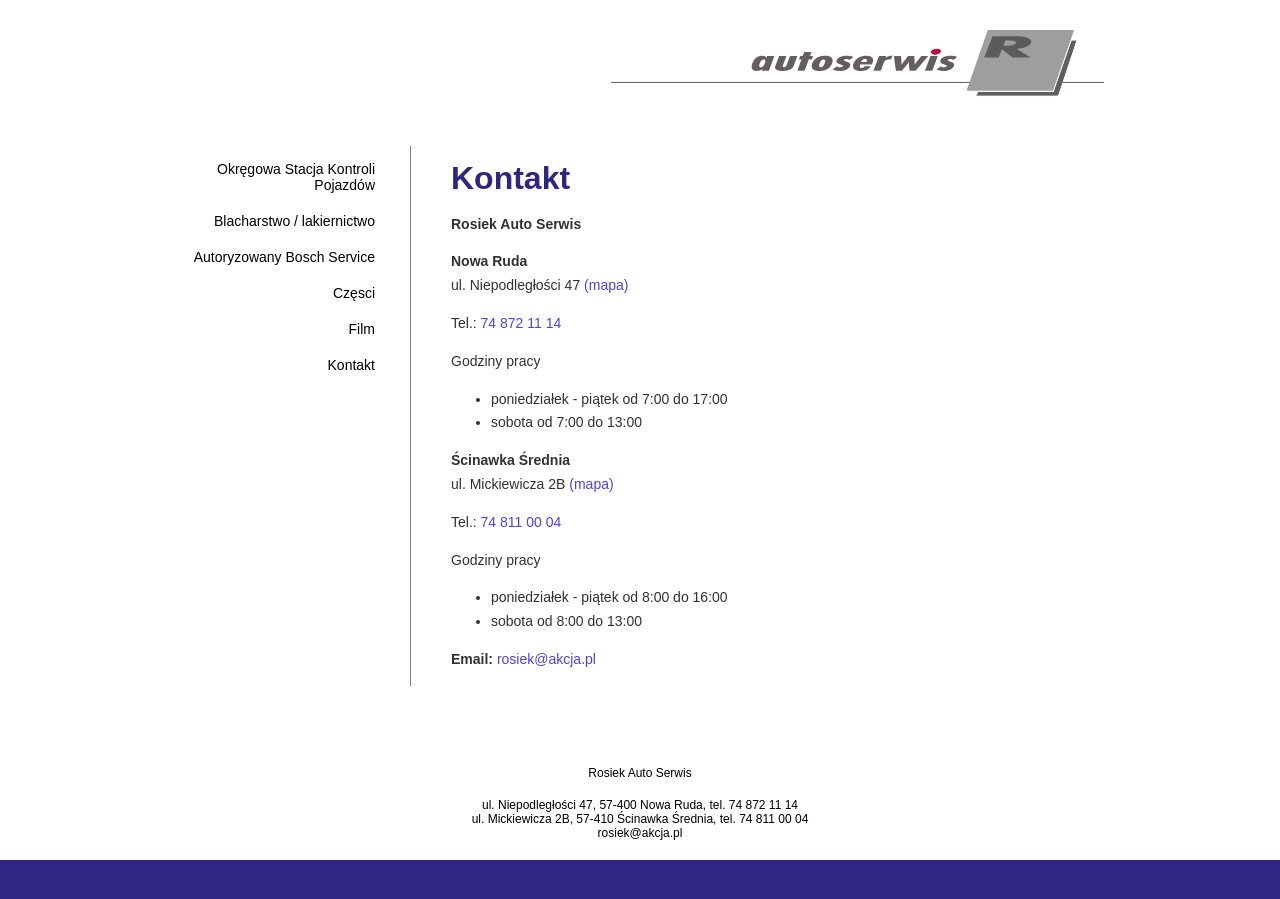
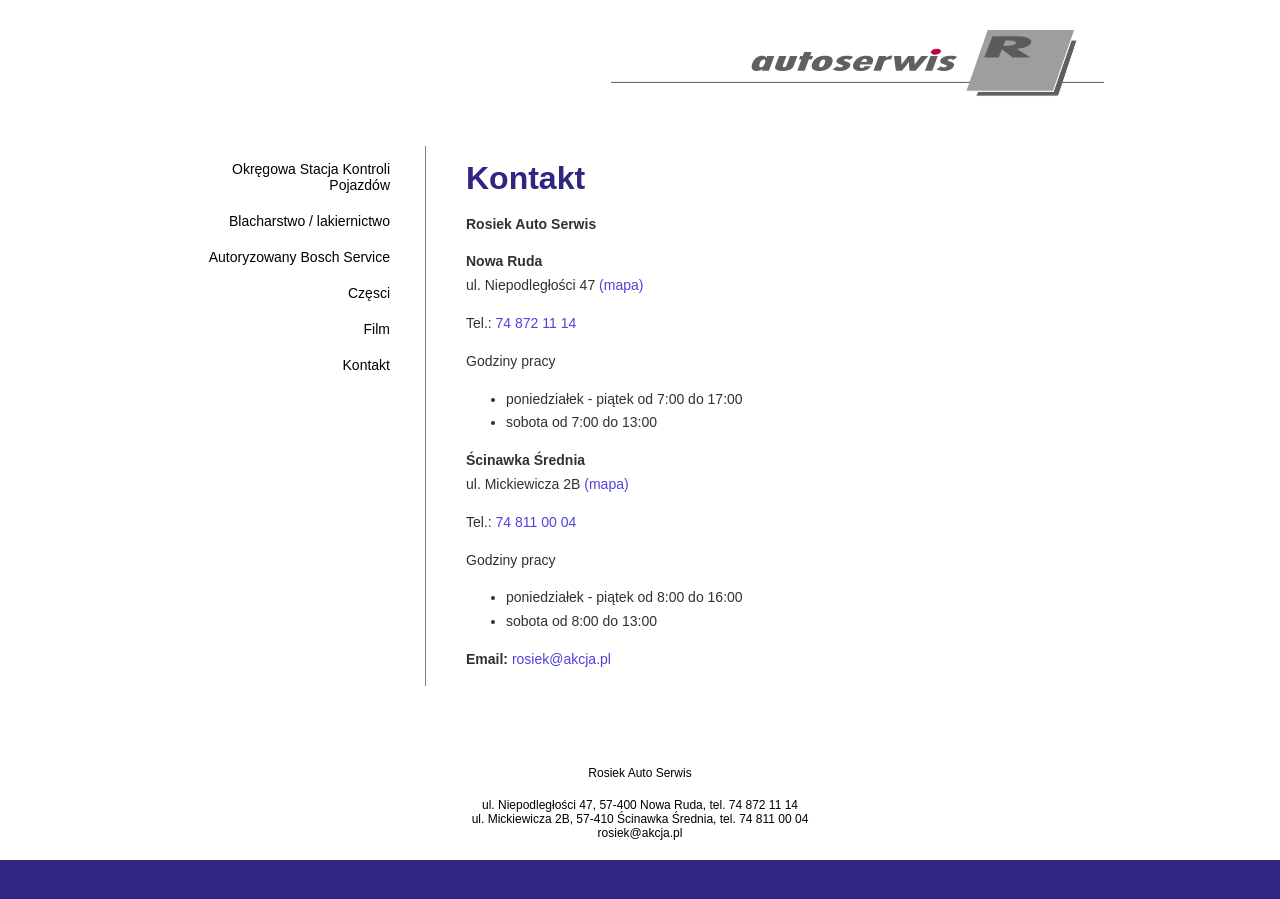
Before and after one commit to maciej-rosiek/maciej-rosiek, a Jekyll site: the page built from index.html, in a window 1280 px wide. Built offline with Jekyll 4.4.1, drawn with Linux system fonts in a browser that asks for light colours; Markdown is read by kramdown in place of the engine named in the settings.

Commit message:
Update main.3.css

```diff
--- a/css/main.3.css
+++ b/css/main.3.css
@@ -33,7 +33,7 @@
 
 nav a {
     display: block;
-    width: 185px;
+    width: 200px;
     padding: 10px 15px 10px 0;
     margin-left: 10px;
     font-size: 14px;
```
